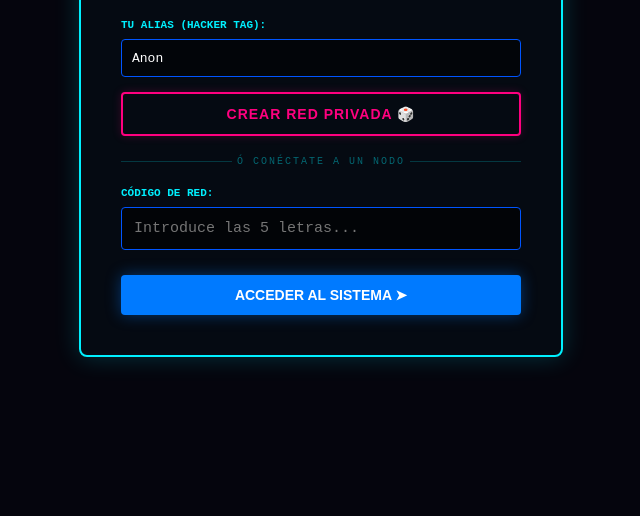
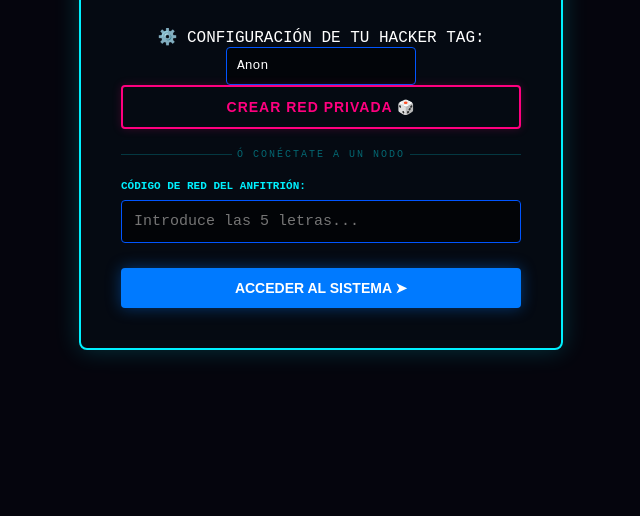
Before and after one commit to VanneVannu/neon-hack-maze, a website: page index.html in a window 1280 px wide. Shown: the part 284-800 px from the top of the page, without its empty margins (319-959 px from the left). Drawn offline with nearby package versions, Linux system fonts and the light colour scheme; no server answers.

Commit message:
Update index.html
Modificación de diseño para ingresar alias de jugadores

```diff
--- a/index.html
+++ b/index.html
@@ -9,25 +9,32 @@
 <body>
 
   <!-- FASE 1: LOBBY DE ENTRADA GLOBAL -->
+    <!-- FASE 1: LOBBY DE ENTRADA GLOBAL INDEPENDIENTE -->
   <div id="pantalla-lobby">
     <div class="caja-lobby">
       <h1>NEON HACK MAZE</h1>
       <p>INFILTRACIÓN TÁCTICA EN TIEMPO REAL</p>
 
-      <div class="control-grupo-lobby" style="margin-bottom: 15px;">
-        <label for="entrada-apodo">TU ALIAS (HACKER TAG):</label>
-        <input type="text" id="entrada-apodo" placeholder="Escribe tu alias..." value="Anon" maxlength="15" autocomplete="off">
+      <!-- NUEVO: TARJETA DE IDENTIFICACIÓN INDEPENDIENTE -->
+      <div class="tarjeta-identificacion-global">
+        <label for="entrada-apodo">⚙️ CONFIGURACIÓN DE TU HACKER TAG:</label>
+        <input type="text" id="entrada-apodo" placeholder="Escribe tu alias aquí..." value="Anon" maxlength="15" autocomplete="off">
       </div>
 
-      <button id="btn-crear-codigo-sala">CREAR RED PRIVADA 🎲</button>
-      <div class="divisor-lobby"><span>Ó CONÉCTATE A UN NODO</span></div>
+      <!-- BLOQUE DE ACCIONES DE RED -->
+      <div class="bloque-acciones-red">
+        <button id="btn-crear-codigo-sala">CREAR RED PRIVADA 🎲</button>
 
-      <div class="control-grupo-lobby">
-        <label for="entrada-sala">CÓDIGO DE RED:</label>
-        <input type="text" id="entrada-sala" placeholder="Introduce las 5 letras..." autocomplete="off">
+        <div class="divisor-lobby"><span>Ó CONÉCTATE A UN NODO</span></div>
+
+        <div class="control-grupo-lobby">
+          <label for="entrada-sala">CÓDIGO DE RED DEL ANFITRIÓN:</label>
+          <input type="text" id="entrada-sala" placeholder="Introduce las 5 letras..." autocomplete="off">
+        </div>
+
+        <button id="btn-entrar-sala">ACCEDER AL SISTEMA ➤</button>
       </div>
 
-      <button id="btn-entrar-sala">ACCEDER AL SISTEMA ➤</button>
     </div>
   </div>
 
```
